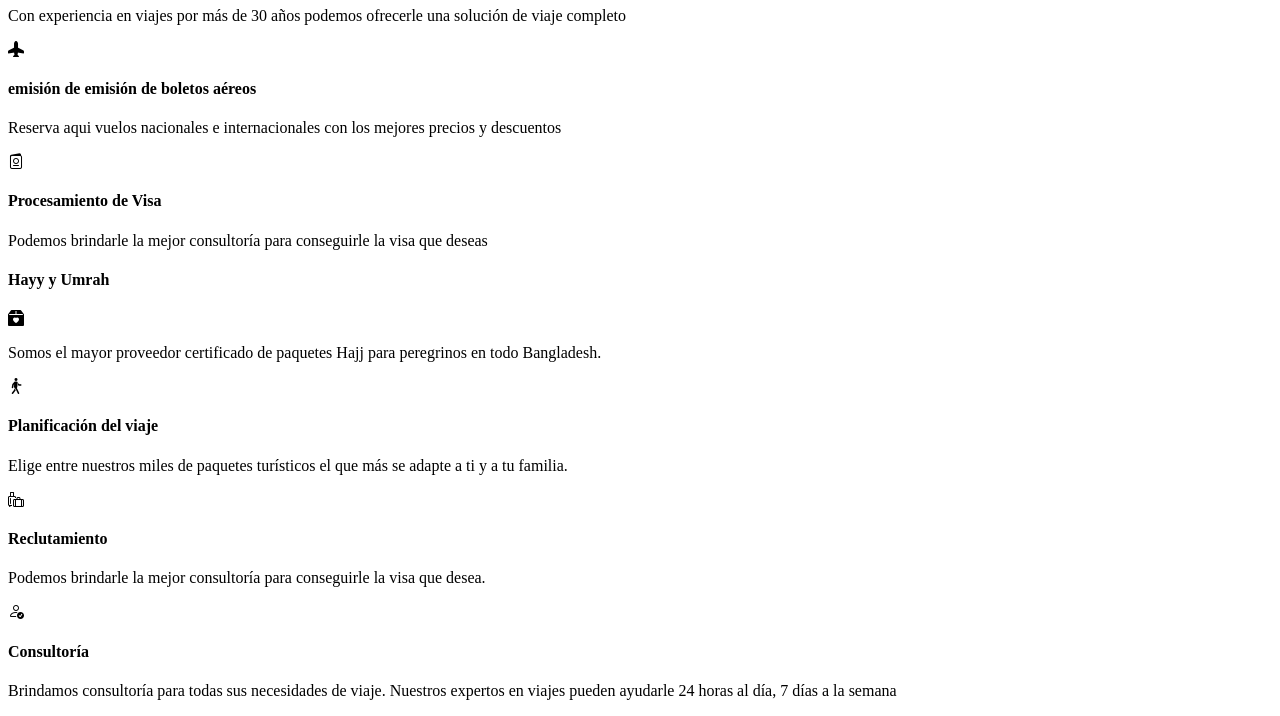
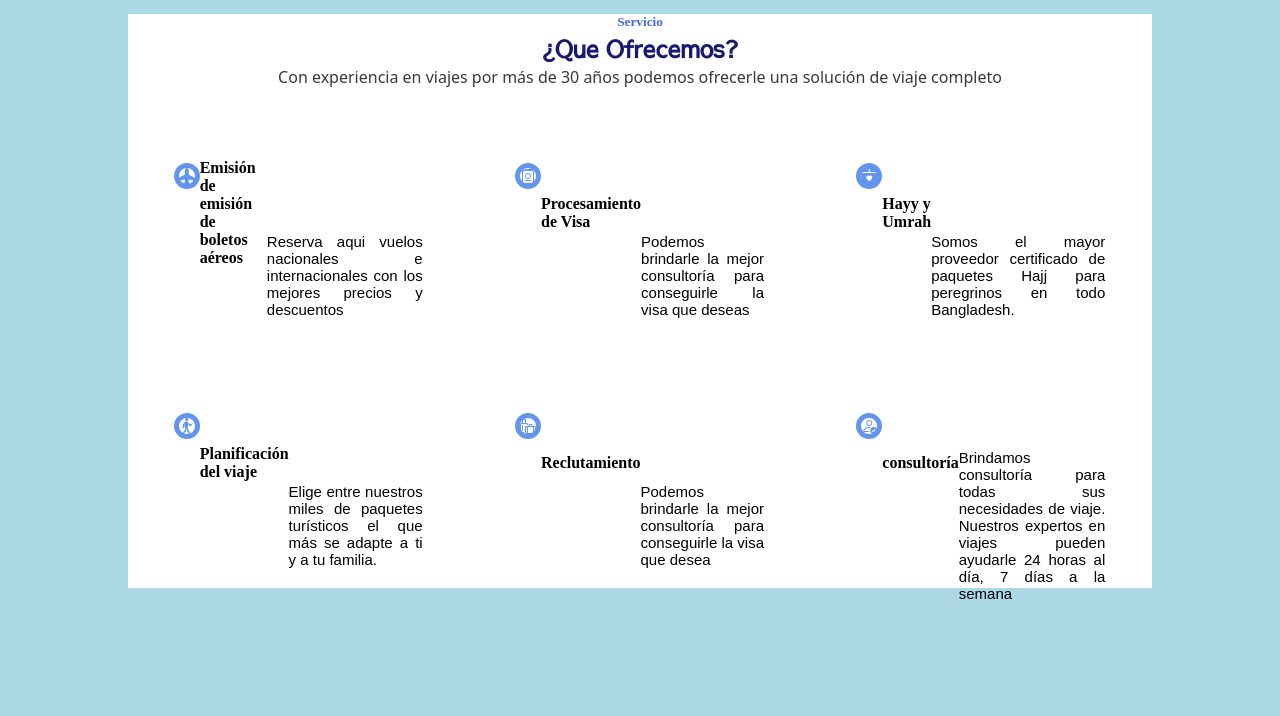
Before and after one commit to MamaniRomina/image-based-web-project, a plain HTML site: page index.html in a window 1280 px wide. Shown: the part 114-830 px from the top of the page. Drawn offline with nearby package versions, Linux system fonts and the light colour scheme.

Commit message:
agrego estilos de css

```diff
--- a/index.html
+++ b/index.html
@@ -9,46 +9,45 @@
     <title>Document</title>
 </head>
 <body>
-    <header>
-<h3>Service</h3>
-<h1>¿Que Ofrecemos?</h1>
-<p>Con experiencia en viajes por más de 30 años podemos ofrecerle una solución de viaje completo</p>
-    </header>
+
     <main>
         <section>
-            <div>
-                <i class="bi bi-airplane-fill"></i>
-                <h4>emisión de emisión de boletos aéreos</h4>
-                <p>Reserva aqui vuelos nacionales e internacionales con los mejores precios y descuentos</p>
-            </div>
+            <h5>Servicio</h5>
+            <h1>¿Que Ofrecemos?</h1>
+            <p class="introduccion">Con experiencia en viajes por más de 30 años podemos ofrecerle una solución de viaje completo</p>
+        </section>
+        <section class="contenedor">
+                <div>
+                    <i class="bi bi-airplane-fill"></i>
+                    <h4>Emisión de emisión de boletos aéreos</h4>
+                    <p class="detalle">Reserva aqui vuelos nacionales e internacionales con los mejores precios y descuentos</p>
+                </div>
             <div>
                 <i class="bi bi-passport"></i>
                 <h4>Procesamiento de Visa</h4>
-                <p>Podemos brindarle la mejor consultoría para conseguirle la visa que deseas</p>
+                <p class="detalle">Podemos brindarle la mejor consultoría para conseguirle la visa que deseas</p>
             </div>
             <div>
+                <i class="bi bi-box2-heart-fill"></i>
                 <h4>Hayy y Umrah</h4>
-                <i class="bi bi-box2-heart-fill"></i>
-                <p>Somos el mayor proveedor certificado de paquetes Hajj para peregrinos en todo Bangladesh.</p>
+                <p class="detalle">Somos el mayor proveedor certificado de paquetes Hajj para peregrinos en todo Bangladesh.</p>
             </div>
         </section>
-        <section>
+        <section class="contenedor">
             <div>
                 <i class="bi bi-person-walking"></i>
                 <h4>Planificación del viaje</h4>
-                <p>Elige entre nuestros miles de paquetes turísticos el que más se adapte a ti y a tu familia.</p>
+                <p class="detalle">Elige entre nuestros miles de paquetes turísticos el que más se adapte a ti y a tu familia.</p>
             </div>
             <div>
                 <i class="bi bi-luggage"></i>
                 <h4>Reclutamiento</h4>
-                <p>Podemos brindarle la mejor consultoría para conseguirle la visa que desea.</p>
+                <p class="detalle">Podemos brindarle la mejor consultoría para conseguirle la visa que desea</p>
             </div>
             <div>
                 <i class="bi bi-person-check"></i>
-                <h4>Consultoría</h4>
-                <p>Brindamos consultoría para todas sus necesidades de viaje. Nuestros expertos en viajes pueden ayudarle 24 horas al día, 7 días a la semana</p>
+                <h4 >consultoría</h4>
+                <p class="detalle">Brindamos consultoría para todas sus necesidades de viaje. Nuestros expertos en viajes pueden ayudarle 24 horas al día, 7 días a la semana</p>
             </div>
         </section>
-    </main>
-</body>
-</html>
+    </section>
--- a/style.css
+++ b/style.css
@@ -0,0 +1,65 @@
+@import url('https://fonts.googleapis.com/css2?family=Sawarabi+Gothic&display=swap');
+
+*{
+    margin: 0px;
+    padding: 0px;
+}
+body{
+    background-color:lightblue;
+    margin: 10%;
+}
+
+section{
+    background-color: white;
+}
+h5{
+    text-align: center;
+    color:royalblue;
+    }
+    h1{
+        text-align: center;
+        color: midnightblue;
+        font-family: Sawarabi Gothic;
+    }
+    .introduccion{
+        text-align: center;
+         color:rgb(58, 57, 57);
+         font-family: Sans;
+    }
+div{
+        height: 250px;
+        width: 250px;
+        background-color:white;
+        display: flex;
+        align-items: center;
+        justify-content: center;
+        border-radius: 10px;
+    }
+.contenedor{
+    display: flex;
+    background-color: white;
+    justify-content:space-around;
+    width: 100%;
+    height: 100%;
+}
+
+.bi{
+    display: flex;
+    border: 5px solid cornflowerblue;
+    border-radius: 50% ;
+    color: cornflowerblue;
+    align-items:flex-start;
+    margin-bottom: 30%;
+}
+.detalle{
+    font-family:Arial, Helvetica;
+    font-size: 15px;
+    padding-right: 1PX;
+    text-align:justify;
+    margin-bottom: -50%;
+}
+h4{
+    text-align:initial;
+    margin-bottom: 15%%;
+
+}
```
